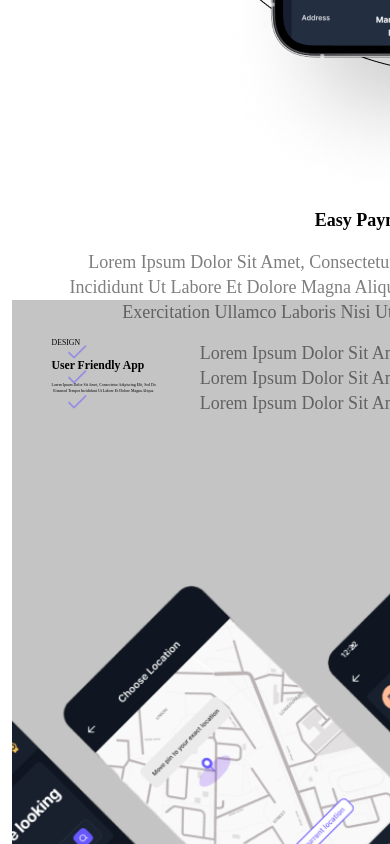
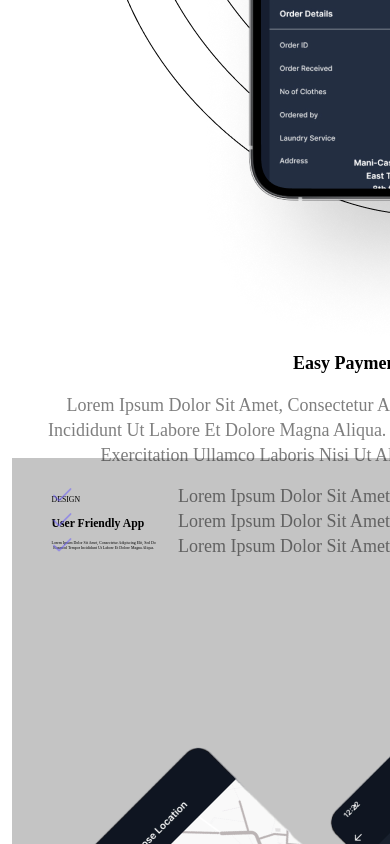
Before and after one commit to Ravali-KM/InternMern, a React (Create React App) app: page / in a window 390 px wide. Shown: the part 1263-2107 px from the top of the page. Built offline with nearby package versions, Linux system fonts and the light colour scheme.

Commit message:
margin-bottom and margin-top changes

```diff
--- a/src/App.js
+++ b/src/App.js
@@ -18,7 +18,7 @@ function App() {
       <div className="component">
         <ComponentOne/>
       </div>
-      <div className="component">
+      <div className="component" style={{ marginTop: '2%' }}>
         <Bodycomp/>
       </div>
       <div className="component">
--- a/src/Bodycomp/comp3.css
+++ b/src/Bodycomp/comp3.css
@@ -1,5 +1,6 @@
 .Comp3{
     background-color: white;
+    margin-top: 35%;
 }
 @media only screen and (min-width: 600px){
     /* .flex-container {
@@ -14,7 +15,8 @@
         display: grid;
         grid-template-columns: 1fr;
         grid-template-rows: auto auto;
-        height: 100%;
+        /* height: 100%; */
+        margin-bottom: 3%;
     }
 
     .first-column {
@@ -102,6 +104,7 @@
         display: flex;
         flex-direction: column;
         padding-left: 3%;
+        padding: 2%;
     }
 }
 
--- a/src/Componentfour/Componentfour.css
+++ b/src/Componentfour/Componentfour.css
@@ -4,7 +4,7 @@
   background-color: #C4C4C4;
   background-image: url('../images/laundry.png');
   background-repeat: no-repeat;
-  background-size: cover;
+  background-size: auto;
   background-position: center;
   min-width: 100vh;
 }
```
